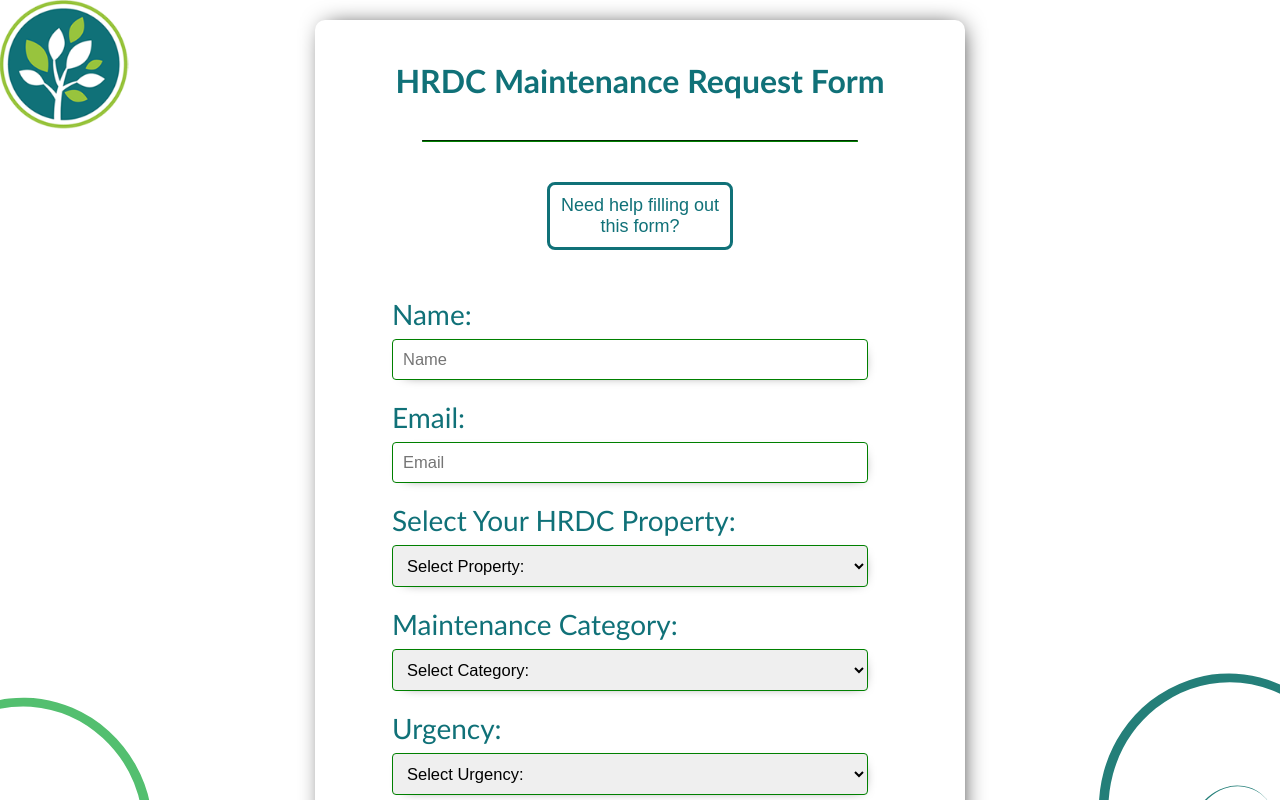
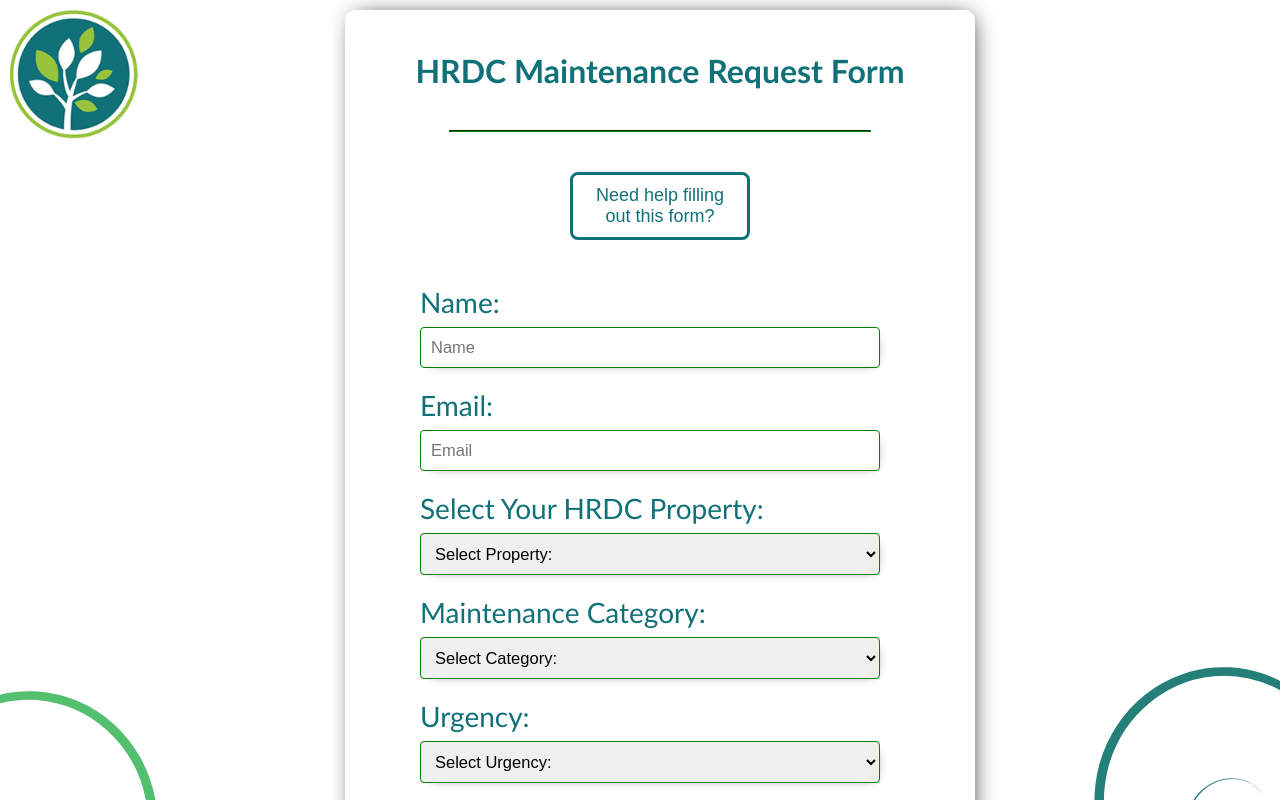
Before and after one commit to 423s24/Group_4, a React (Create React App) app: page / in a window 1280 px wide. Shown: the top 800 px of the page. Built offline with nearby package versions, Linux system fonts and the light colour scheme.

Commit message:
fixed the padding of the logo

```diff
--- a/src/App.css
+++ b/src/App.css
@@ -2,10 +2,10 @@
 body {
   font-family: 'Trebuchet MS', 'Lucida Sans Unicode', 'Lucida Grande', 'Lucida Sans', Arial, sans-serif;
   margin: 0;
-  padding: 20px;
-  background-image: url( 'Vines.svg' ),url('hrdc-logo.png');
+  padding: 10px 20px 20px 60px; /* Adjusted padding for the logo */
+  background-image: url('Vines.svg'), url('hrdc-logo.png');
   background-attachment: fixed;
-  background-position: center, left top;
+  background-position: center, 10px 10px; /* Adjusted background-position for the logo */
   background-repeat: no-repeat;
   background-size: cover, 400px;
   font-size: 16px;
```
Also changed, not shown: src/index.css (line endings or trailing spaces).
